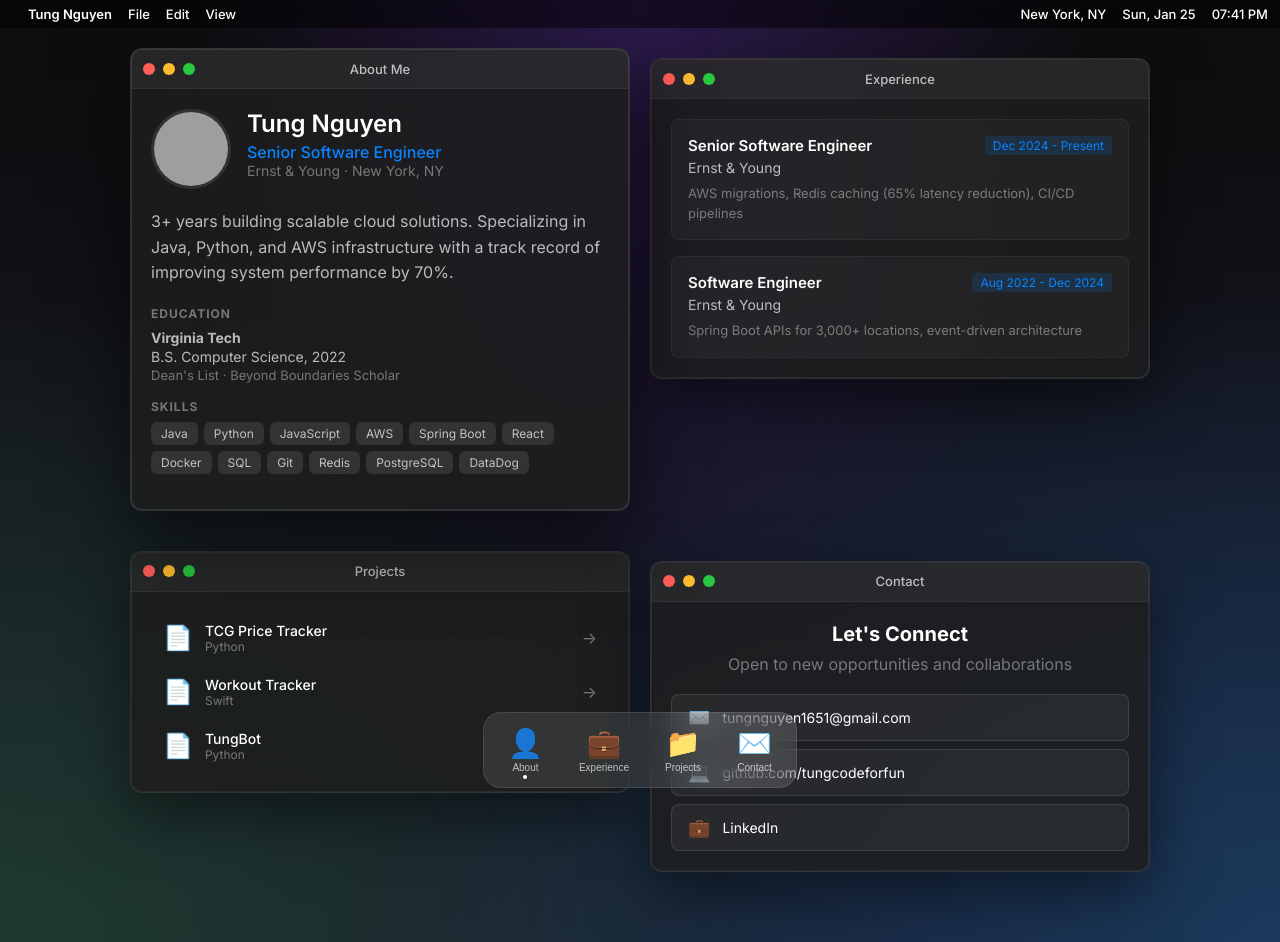
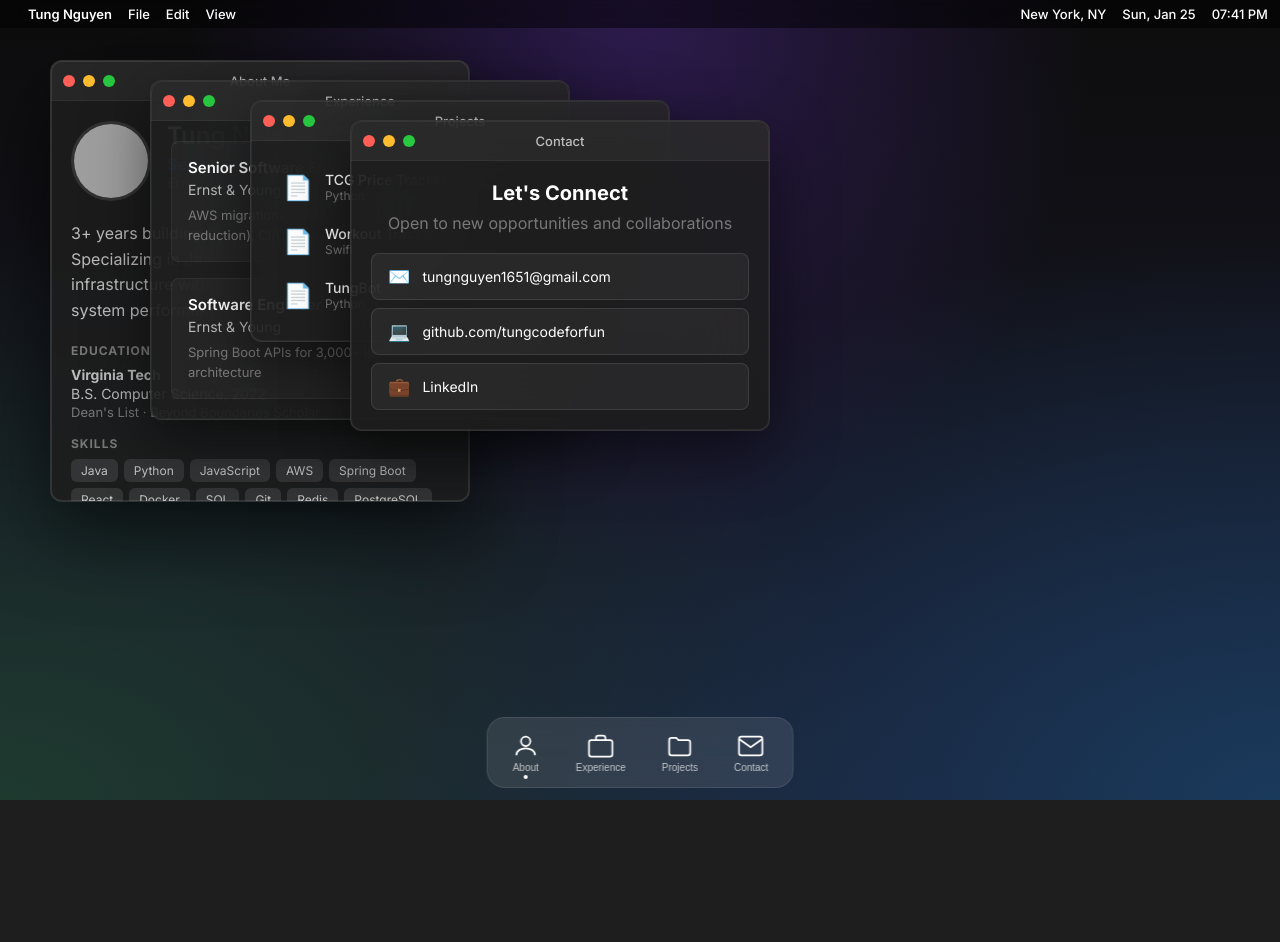
Before and after one commit to tungcodeforfun/tungcodeforfun.github.io, a React (Vite) app: page / in a window 1280 px wide. After the commit the page ends 800 px from the top, so only its background shows below. Built offline with nearby package versions, Linux system fonts and the light colour scheme; grey boxes are pictures that could not be loaded.

Commit message:
Add draggable windows and Apple-style dock icons
- Windows can now be dragged by their title bar
- Clicking a window or dock item brings it to front
- Replace emoji icons with clean SVG line icons
- Windows use absolute positioning for free movement

```diff
--- a/src/App.css
+++ b/src/App.css
@@ -81,45 +81,30 @@ body {
 /* Windows Container */
 .windows-container {
   flex: 1;
-  padding: 48px 24px 100px;
-  display: flex;
-  justify-content: center;
-  align-items: flex-start;
-  gap: 20px;
-  flex-wrap: wrap;
-  overflow-y: auto;
+  position: relative;
+  overflow: hidden;
 }
 
 /* macOS Window */
 .macos-window {
+  position: absolute;
   background: var(--window-bg);
   backdrop-filter: blur(40px);
   border: 1px solid var(--window-border);
   border-radius: 12px;
-  width: 100%;
-  max-width: 500px;
+  width: 420px;
   box-shadow:
     0 20px 60px rgba(0, 0, 0, 0.5),
     0 0 0 1px rgba(255, 255, 255, 0.05) inset;
-  transition: transform 0.2s, box-shadow 0.2s;
-  cursor: pointer;
-}
-
-.macos-window:hover {
-  transform: translateY(-2px);
+  transition: box-shadow 0.2s;
+  user-select: none;
 }
 
 .macos-window.active {
-  z-index: 10;
   box-shadow:
     0 30px 80px rgba(0, 0, 0, 0.6),
     0 0 0 1px rgba(255, 255, 255, 0.1) inset;
 }
-
-.window-offset-1 { transform: translateY(10px); }
-.window-offset-2 { transform: translateY(20px); }
-.window-offset-3 { transform: translateY(30px); }
-.window-offset-1:hover, .window-offset-2:hover, .window-offset-3:hover { transform: translateY(-2px); }
 
 /* Window Header */
 .window-header {
@@ -131,6 +116,11 @@ body {
   align-items: center;
   padding: 0 12px;
   position: relative;
+  cursor: grab;
+}
+
+.window-header:active {
+  cursor: grabbing;
 }
 
 .traffic-lights {
@@ -160,6 +150,10 @@ body {
 /* Window Content */
 .window-content {
   padding: 20px;
+  cursor: default;
+  user-select: text;
+  max-height: 400px;
+  overflow-y: auto;
 }
 
 /* About Window */
@@ -411,7 +405,17 @@ body {
 }
 
 .dock-icon {
-  font-size: 28px;
+  width: 28px;
+  height: 28px;
+  display: flex;
+  align-items: center;
+  justify-content: center;
+}
+
+.dock-icon svg {
+  width: 100%;
+  height: 100%;
+  stroke: var(--text);
 }
 
 .dock-label {
@@ -431,18 +435,9 @@ body {
 
 /* Responsive */
 @media (max-width: 768px) {
-  .windows-container {
-    padding: 48px 12px 120px;
-    flex-direction: column;
-    align-items: center;
-  }
-
   .macos-window {
-    max-width: 100%;
-  }
-
-  .window-offset-1, .window-offset-2, .window-offset-3 {
-    transform: none;
+    width: calc(100vw - 24px);
+    left: 12px !important;
   }
 
   .menu-bar {
@@ -473,7 +468,8 @@ body {
   }
 
   .dock-icon {
-    font-size: 24px;
+    width: 24px;
+    height: 24px;
   }
 }
 
--- a/src/App.jsx
+++ b/src/App.jsx
@@ -1,8 +1,53 @@
 import './App.css'
-import { useState } from 'react'
+import { useState, useRef, useCallback } from 'react'
 
 function App() {
   const [activeWindow, setActiveWindow] = useState('about')
+  const [windowPositions, setWindowPositions] = useState({
+    about: { x: 50, y: 60 },
+    experience: { x: 150, y: 80 },
+    projects: { x: 250, y: 100 },
+    contact: { x: 350, y: 120 }
+  })
+  const [windowOrder, setWindowOrder] = useState(['about', 'experience', 'projects', 'contact'])
+  const dragRef = useRef(null)
+  const dragOffset = useRef({ x: 0, y: 0 })
+
+  const bringToFront = (id) => {
+    setWindowOrder(prev => [...prev.filter(w => w !== id), id])
+    setActiveWindow(id)
+  }
+
+  const handleMouseDown = (e, windowId) => {
+    if (e.target.closest('.window-content')) return
+    e.preventDefault()
+    dragRef.current = windowId
+    const pos = windowPositions[windowId]
+    dragOffset.current = {
+      x: e.clientX - pos.x,
+      y: e.clientY - pos.y
+    }
+    bringToFront(windowId)
+    document.addEventListener('mousemove', handleMouseMove)
+    document.addEventListener('mouseup', handleMouseUp)
+  }
+
+  const handleMouseMove = useCallback((e) => {
+    if (!dragRef.current) return
+    setWindowPositions(prev => ({
+      ...prev,
+      [dragRef.current]: {
+        x: e.clientX - dragOffset.current.x,
+        y: e.clientY - dragOffset.current.y
+      }
+    }))
+  }, [])
+
+  const handleMouseUp = useCallback(() => {
+    dragRef.current = null
+    document.removeEventListener('mousemove', handleMouseMove)
+    document.removeEventListener('mouseup', handleMouseUp)
+  }, [handleMouseMove])
 
   const skills = ["Java", "Python", "JavaScript", "AWS", "Spring Boot", "React", "Docker", "SQL", "Git", "Redis", "PostgreSQL", "DataDog"]
 
@@ -27,11 +72,40 @@ function App() {
     { name: "TungBot", tech: "Python", url: "https://github.com/tungcodeforfun/TungBot" }
   ]
 
+  const DockIcon = ({ type }) => {
+    const icons = {
+      about: (
+        <svg viewBox="0 0 24 24" fill="none" stroke="currentColor" strokeWidth="1.5">
+          <circle cx="12" cy="8" r="4"/>
+          <path d="M4 20c0-4 4-6 8-6s8 2 8 6"/>
+        </svg>
+      ),
+      experience: (
+        <svg viewBox="0 0 24 24" fill="none" stroke="currentColor" strokeWidth="1.5">
+          <rect x="2" y="7" width="20" height="14" rx="2"/>
+          <path d="M16 7V5a2 2 0 0 0-2-2h-4a2 2 0 0 0-2 2v2"/>
+        </svg>
+      ),
+      projects: (
+        <svg viewBox="0 0 24 24" fill="none" stroke="currentColor" strokeWidth="1.5">
+          <path d="M3 7c0-1.1.9-2 2-2h4l2 2h8c1.1 0 2 .9 2 2v9c0 1.1-.9 2-2 2H5c-1.1 0-2-.9-2-2V7z"/>
+        </svg>
+      ),
+      contact: (
+        <svg viewBox="0 0 24 24" fill="none" stroke="currentColor" strokeWidth="1.5">
+          <rect x="2" y="4" width="20" height="16" rx="2"/>
+          <path d="M22 6l-10 7L2 6"/>
+        </svg>
+      )
+    }
+    return icons[type]
+  }
+
   const dockItems = [
-    { id: 'about', icon: '👤', label: 'About' },
-    { id: 'experience', icon: '💼', label: 'Experience' },
-    { id: 'projects', icon: '📁', label: 'Projects' },
-    { id: 'contact', icon: '✉️', label: 'Contact' }
+    { id: 'about', label: 'About' },
+    { id: 'experience', label: 'Experience' },
+    { id: 'projects', label: 'Projects' },
+    { id: 'contact', label: 'Contact' }
   ]
 
   return (
@@ -55,7 +129,15 @@ function App() {
       {/* Windows Container */}
       <div className="windows-container">
         {/* About Window */}
-        <div className={`macos-window ${activeWindow === 'about' ? 'active' : ''}`} onClick={() => setActiveWindow('about')}>
+        <div
+          className={`macos-window ${activeWindow === 'about' ? 'active' : ''}`}
+          style={{
+            left: windowPositions.about.x,
+            top: windowPositions.about.y,
+            zIndex: windowOrder.indexOf('about')
+          }}
+          onMouseDown={(e) => handleMouseDown(e, 'about')}
+        >
           <div className="window-header">
             <div className="traffic-lights">
               <span className="light red"></span>
@@ -94,7 +176,15 @@ function App() {
         </div>
 
         {/* Experience Window */}
-        <div className={`macos-window window-offset-1 ${activeWindow === 'experience' ? 'active' : ''}`} onClick={() => setActiveWindow('experience')}>
+        <div
+          className={`macos-window ${activeWindow === 'experience' ? 'active' : ''}`}
+          style={{
+            left: windowPositions.experience.x,
+            top: windowPositions.experience.y,
+            zIndex: windowOrder.indexOf('experience')
+          }}
+          onMouseDown={(e) => handleMouseDown(e, 'experience')}
+        >
           <div className="window-header">
             <div className="traffic-lights">
               <span className="light red"></span>
@@ -120,7 +210,15 @@ function App() {
         </div>
 
         {/* Projects Window */}
-        <div className={`macos-window window-offset-2 ${activeWindow === 'projects' ? 'active' : ''}`} onClick={() => setActiveWindow('projects')}>
+        <div
+          className={`macos-window ${activeWindow === 'projects' ? 'active' : ''}`}
+          style={{
+            left: windowPositions.projects.x,
+            top: windowPositions.projects.y,
+            zIndex: windowOrder.indexOf('projects')
+          }}
+          onMouseDown={(e) => handleMouseDown(e, 'projects')}
+        >
           <div className="window-header">
             <div className="traffic-lights">
               <span className="light red"></span>
@@ -146,7 +244,15 @@ function App() {
         </div>
 
         {/* Contact Window */}
-        <div className={`macos-window window-offset-3 ${activeWindow === 'contact' ? 'active' : ''}`} onClick={() => setActiveWindow('contact')}>
+        <div
+          className={`macos-window ${activeWindow === 'contact' ? 'active' : ''}`}
+          style={{
+            left: windowPositions.contact.x,
+            top: windowPositions.contact.y,
+            zIndex: windowOrder.indexOf('contact')
+          }}
+          onMouseDown={(e) => handleMouseDown(e, 'contact')}
+        >
           <div className="window-header">
             <div className="traffic-lights">
               <span className="light red"></span>
@@ -183,9 +289,9 @@ function App() {
             <button
               key={item.id}
               className={`dock-item ${activeWindow === item.id ? 'active' : ''}`}
-              onClick={() => setActiveWindow(item.id)}
+              onClick={() => bringToFront(item.id)}
             >
-              <span className="dock-icon">{item.icon}</span>
+              <span className="dock-icon"><DockIcon type={item.id} /></span>
               <span className="dock-label">{item.label}</span>
               {activeWindow === item.id && <span className="dock-indicator"></span>}
             </button>
```
